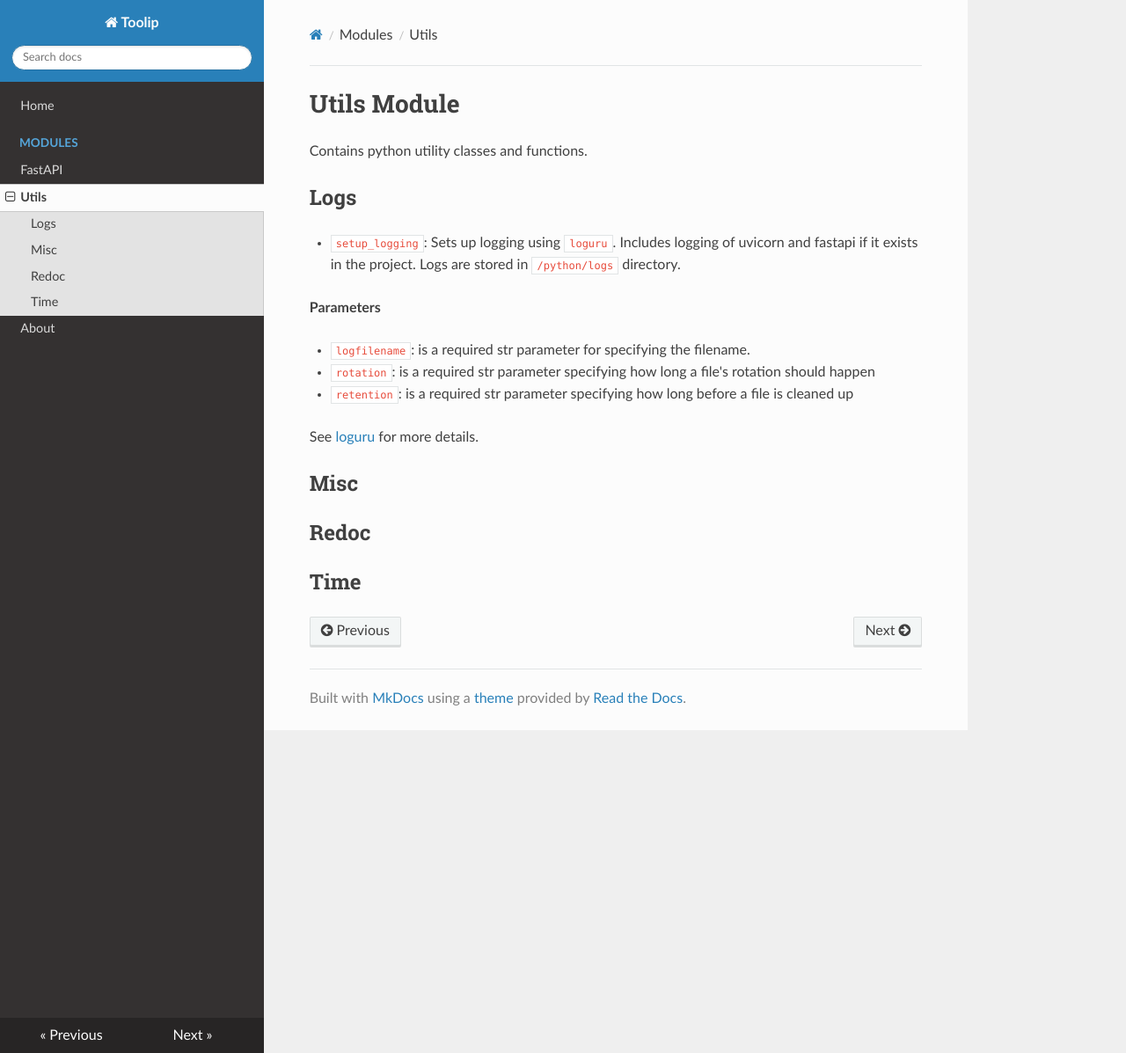
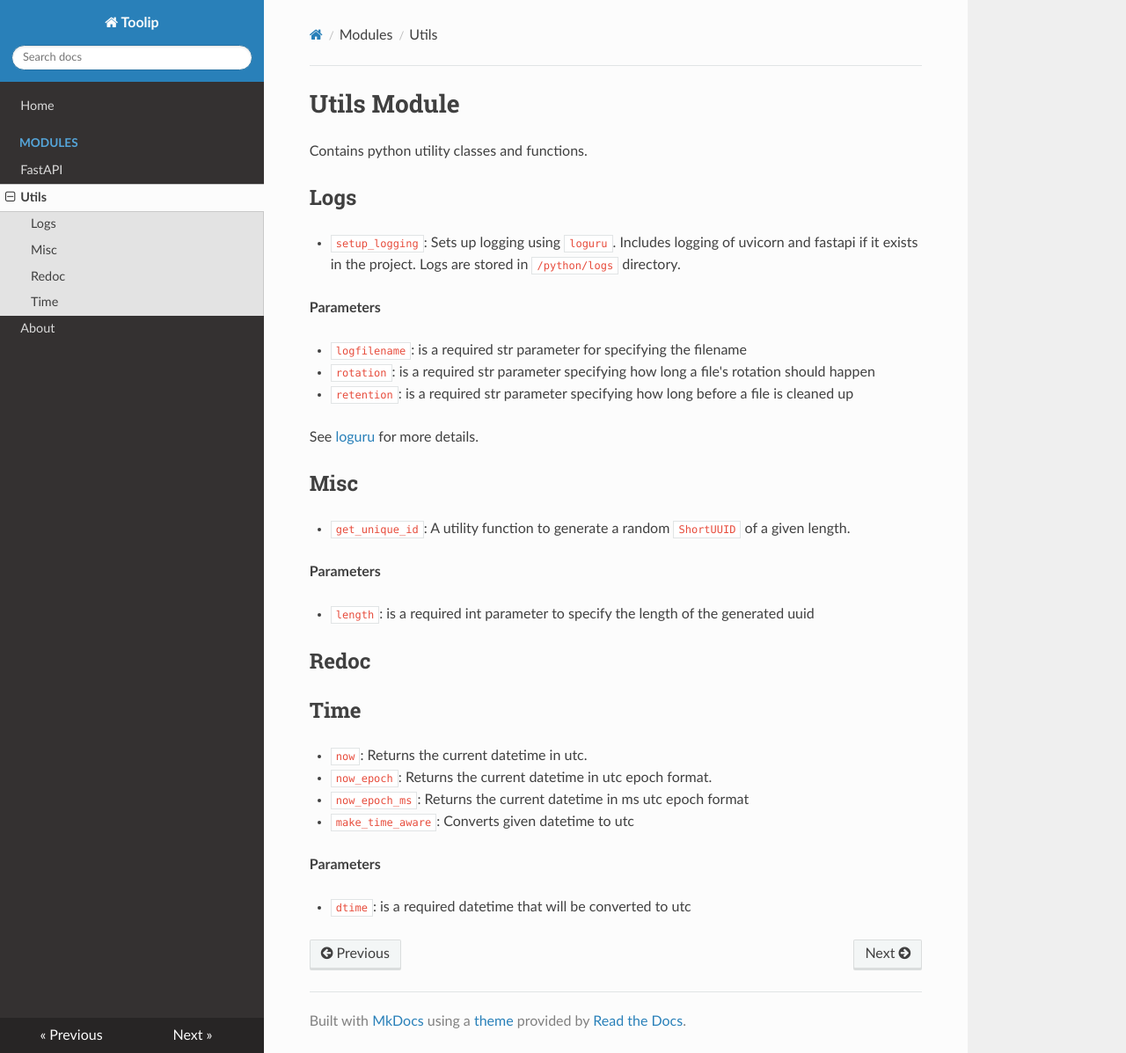
Before and after one commit to SatelCreative/toolip, an MkDocs documentation site: the page built from docs/utils.md, in a window 1280 px wide and 1197 px high. Shown: the whole window at 88% size. Built offline with MkDocs 1.6.1, drawn with Linux system fonts in a browser that asks for light colours; nearby versions of some CDN libraries.

Commit message:
Added misc and time modules to documentation

```diff
--- a/docs/utils.md
+++ b/docs/utils.md
@@ -8,7 +8,7 @@ Contains python utility classes and functions.
 
 **Parameters**
 
-- `logfilename`: is a required str parameter for specifying the filename.
+- `logfilename`: is a required str parameter for specifying the filename
 - `rotation`: is a required str parameter specifying how long a file's rotation should happen
 - `retention`: is a required str parameter specifying how long before a file is cleaned up
 
@@ -16,6 +16,21 @@ See [loguru](https://github.com/Delgan/loguru) for more details.
 
 ## Misc
 
+- `get_unique_id`: A utility function to generate a random `ShortUUID` of a given length.
+
+**Parameters**
+
+- `length`: is a required int parameter to specify the length of the generated uuid
+
 ## Redoc
 
 ## Time
+
+- `now`: Returns the current datetime in utc.
+- `now_epoch`: Returns the current datetime in utc epoch format.
+- `now_epoch_ms`: Returns the current datetime in ms utc epoch format
+- `make_time_aware`: Converts given datetime to utc
+
+**Parameters**
+
+- `dtime`: is a required datetime that will be converted to utc
```
